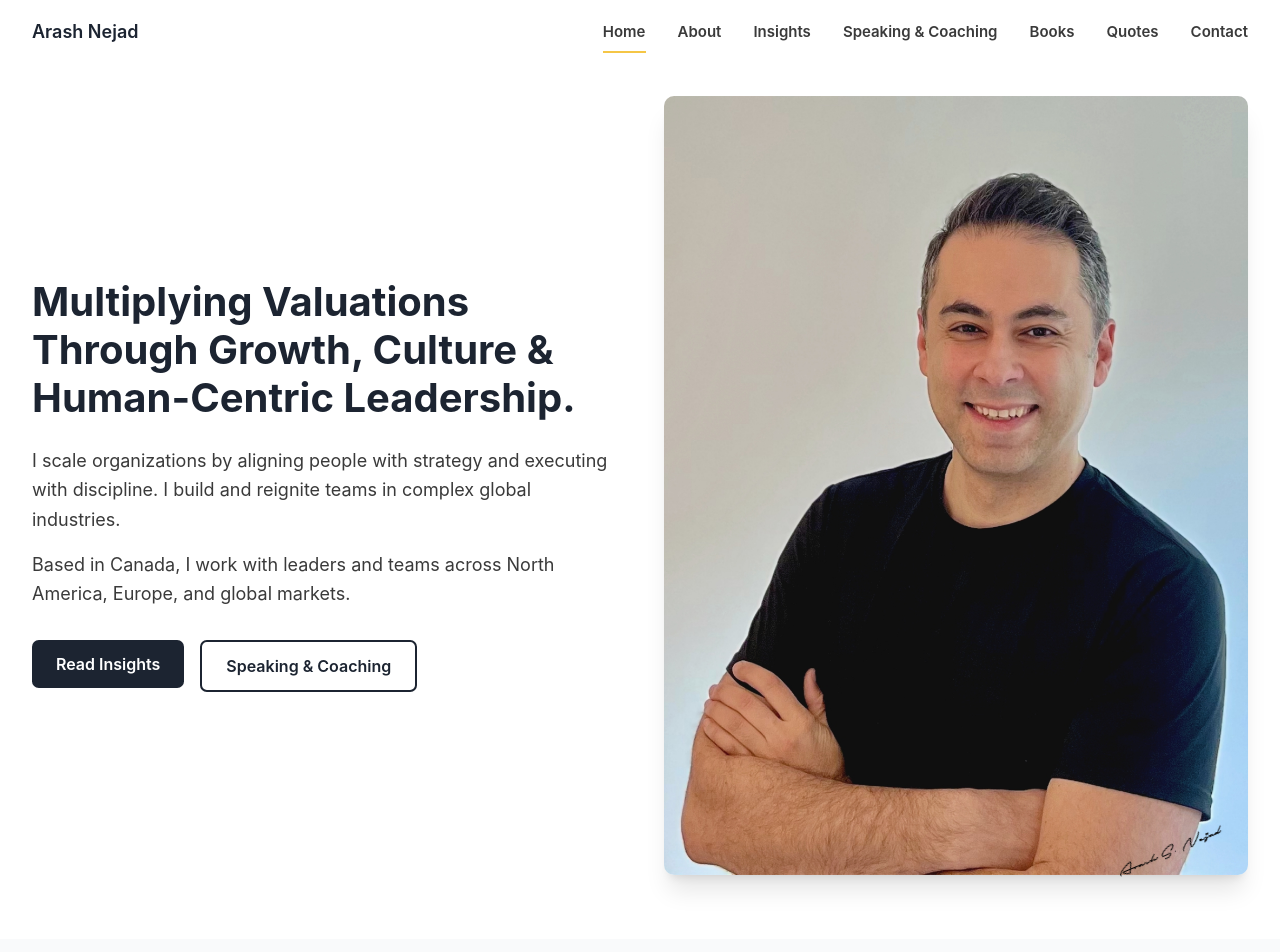
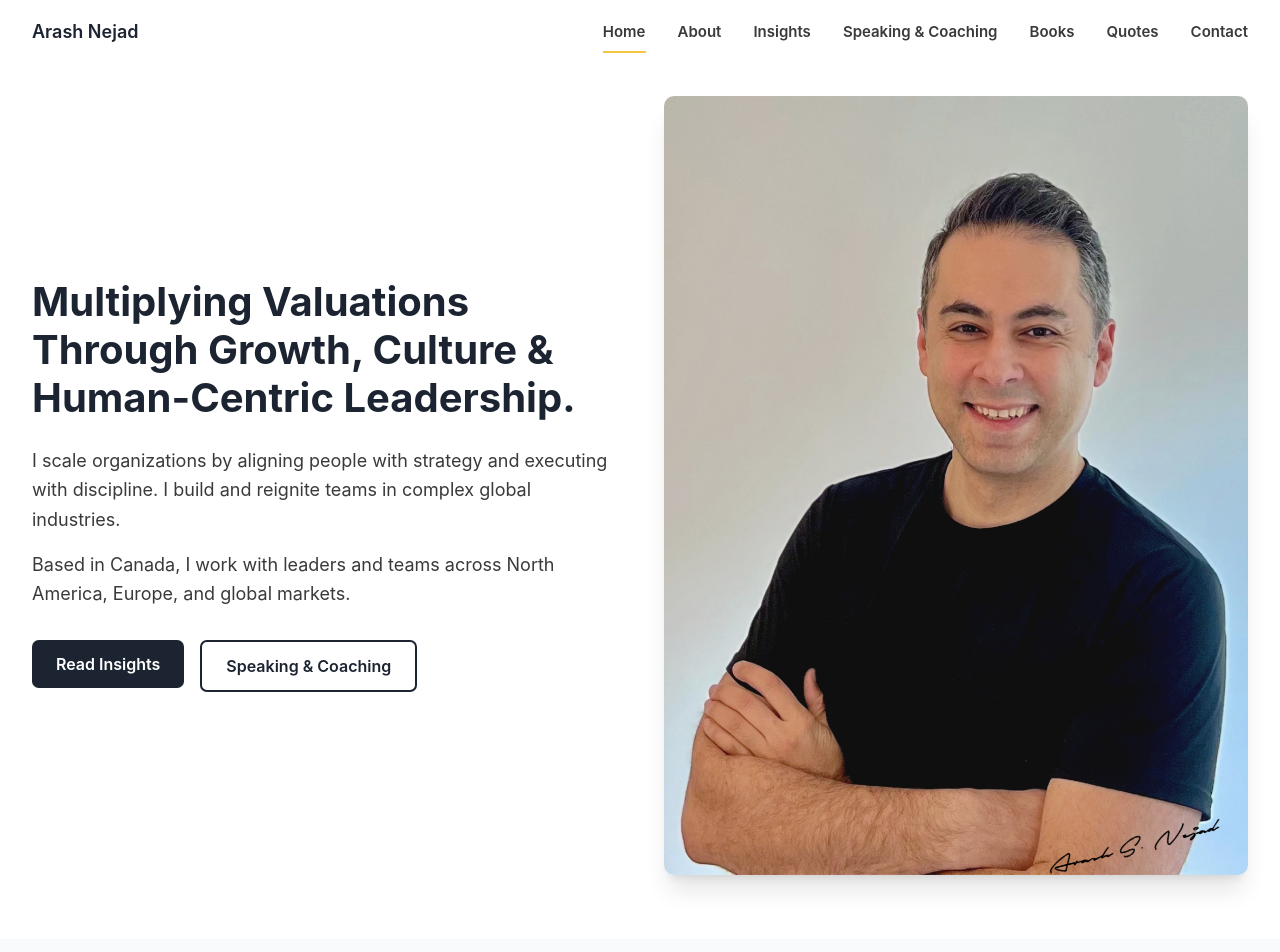
Before and after one commit to arashhappyteams/arashnejad-website, a React (Vite) app: page / in a window 1280 px wide. Shown: the top 952 px of the page. Built offline with nearby package versions, Linux system fonts and the light colour scheme.

Commit message:
Adjust signature image dimensions and rotation

```diff
--- a/src/components/Signature.tsx
+++ b/src/components/Signature.tsx
@@ -5,9 +5,9 @@ export function Signature() {
       alt="Arash Nejad Signature"
       className="signature-image"
       style={{
-        width: '120px',
+        width: '190px',
         height: 'auto',
-        transform: 'rotate(-23deg)',
+        transform: 'rotate(-14deg)',
         transformOrigin: 'center center'
       }}
     />
```
